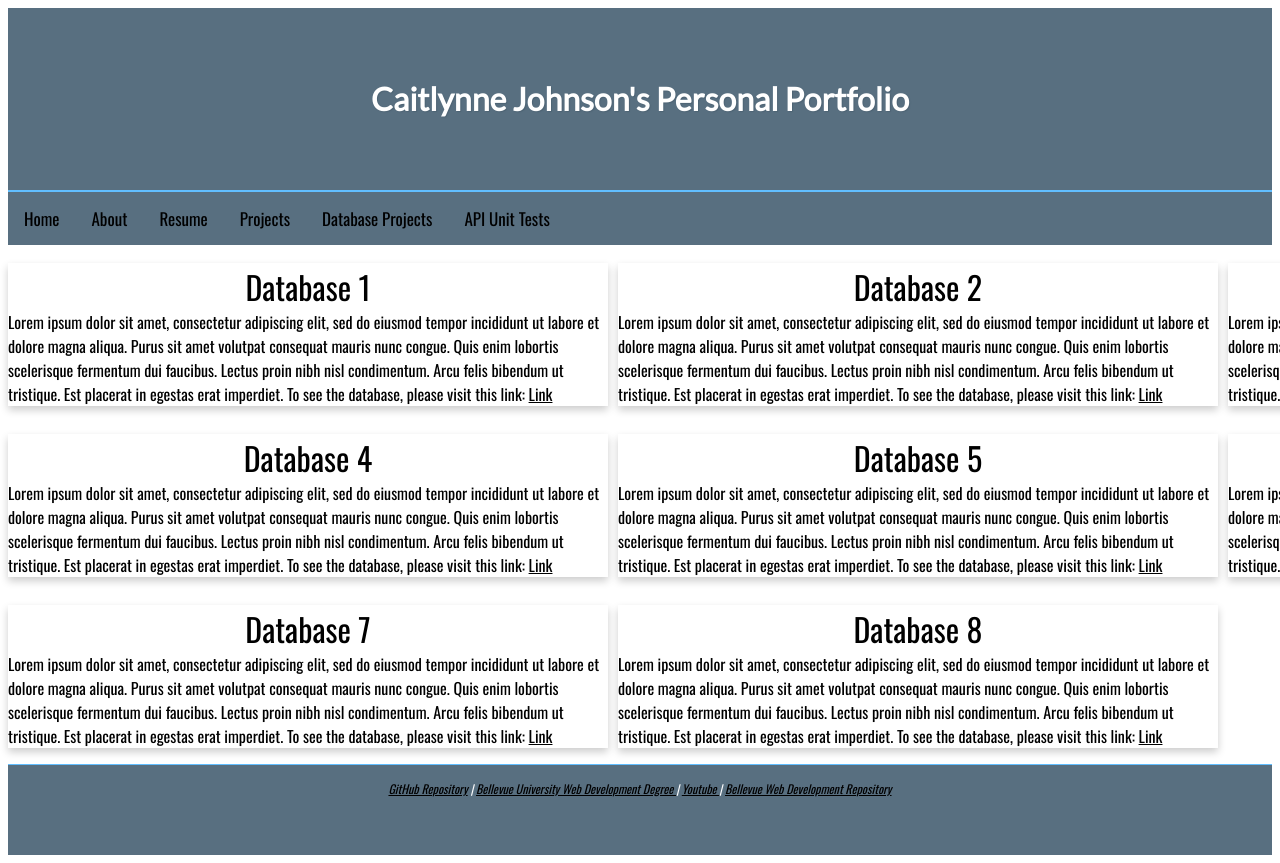
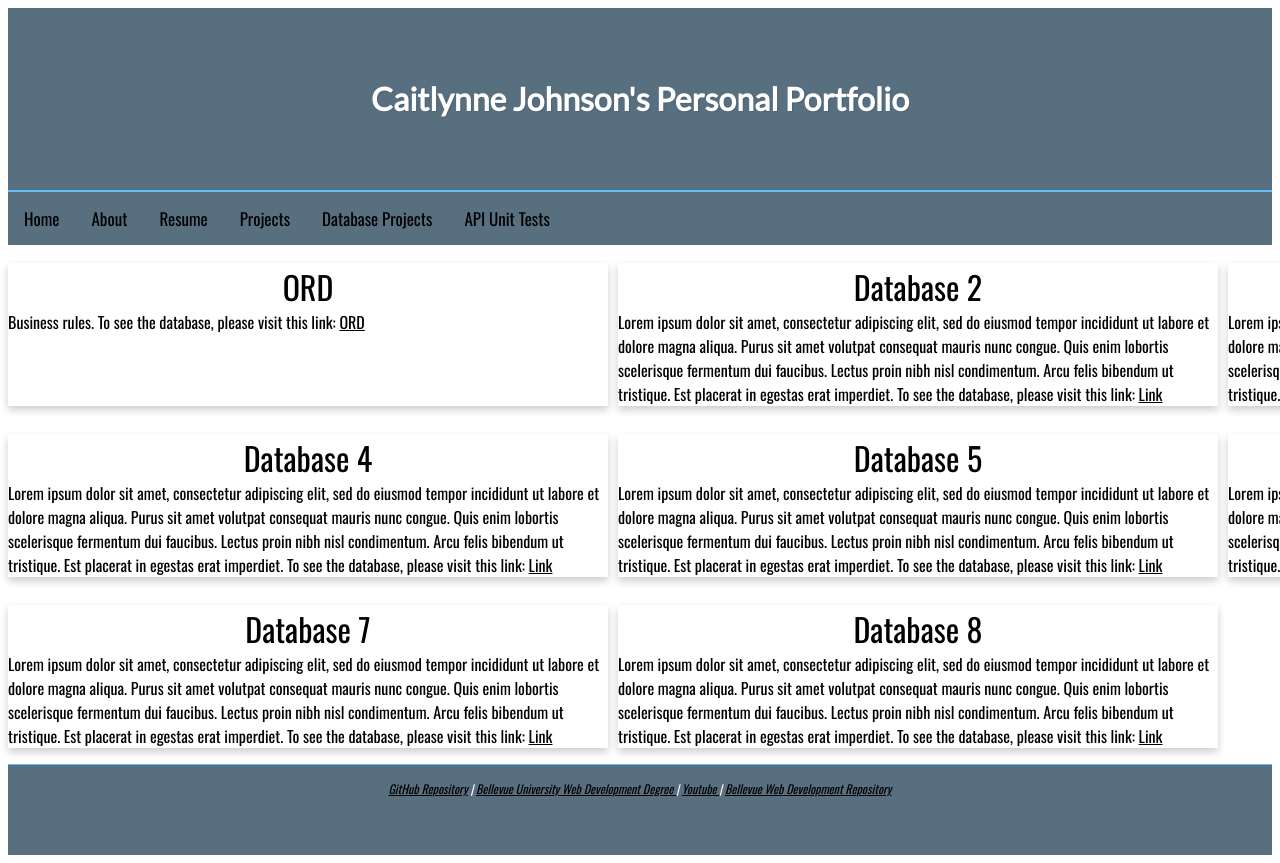
Before and after one commit to cejlynn/personal-portfolio, a plain HTML site: page database.html in a window 1280 px wide. Shown: the top 863 px of the page. Drawn offline with nearby package versions, Linux system fonts and the light colour scheme.

Commit message:
Update database.html

```diff
--- a/database.html
+++ b/database.html
@@ -32,9 +32,9 @@ Fonts are from Google Fonts
 
             <div class="card-content" id="projects-container">
                 <div class="card">
-                    <div class="card-title">Database 1</div>
+                    <div class="card-title">ORD</div>
                     <div class="card-content">
-                        Lorem ipsum dolor sit amet, consectetur adipiscing elit, sed do eiusmod tempor incididunt ut labore et dolore magna aliqua. Purus sit amet volutpat consequat mauris nunc congue. Quis enim lobortis scelerisque fermentum dui faucibus. Lectus proin nibh nisl condimentum. Arcu felis bibendum ut tristique. Est placerat in egestas erat imperdiet. To see the database, please visit this link: <a href="link">Link</a>
+                        Business rules. To see the database, please visit this link: <a href="https://github.com/cejlynn/web-335/tree/main/week-2">ORD</a>
                     </div>
                 </div>
 
```
